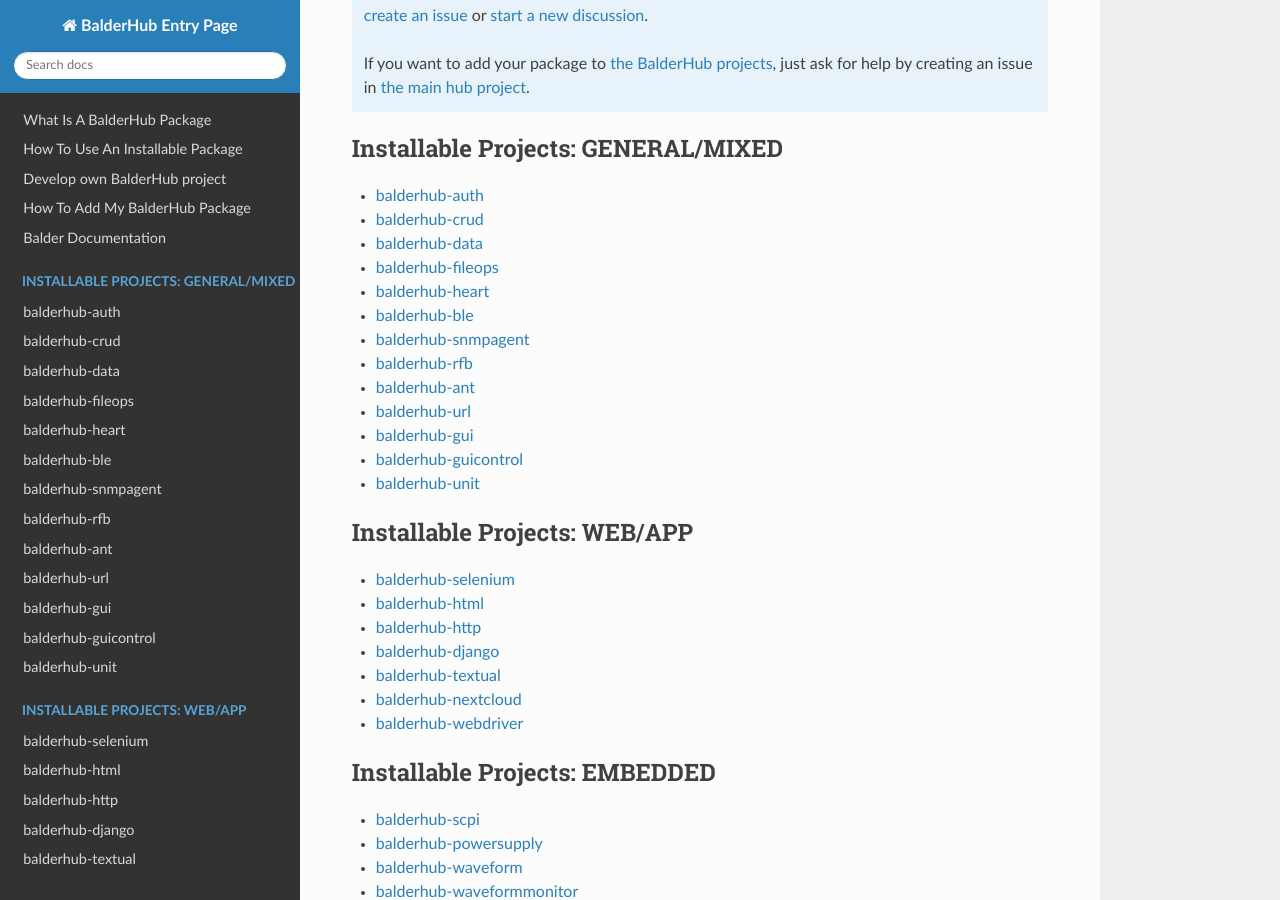
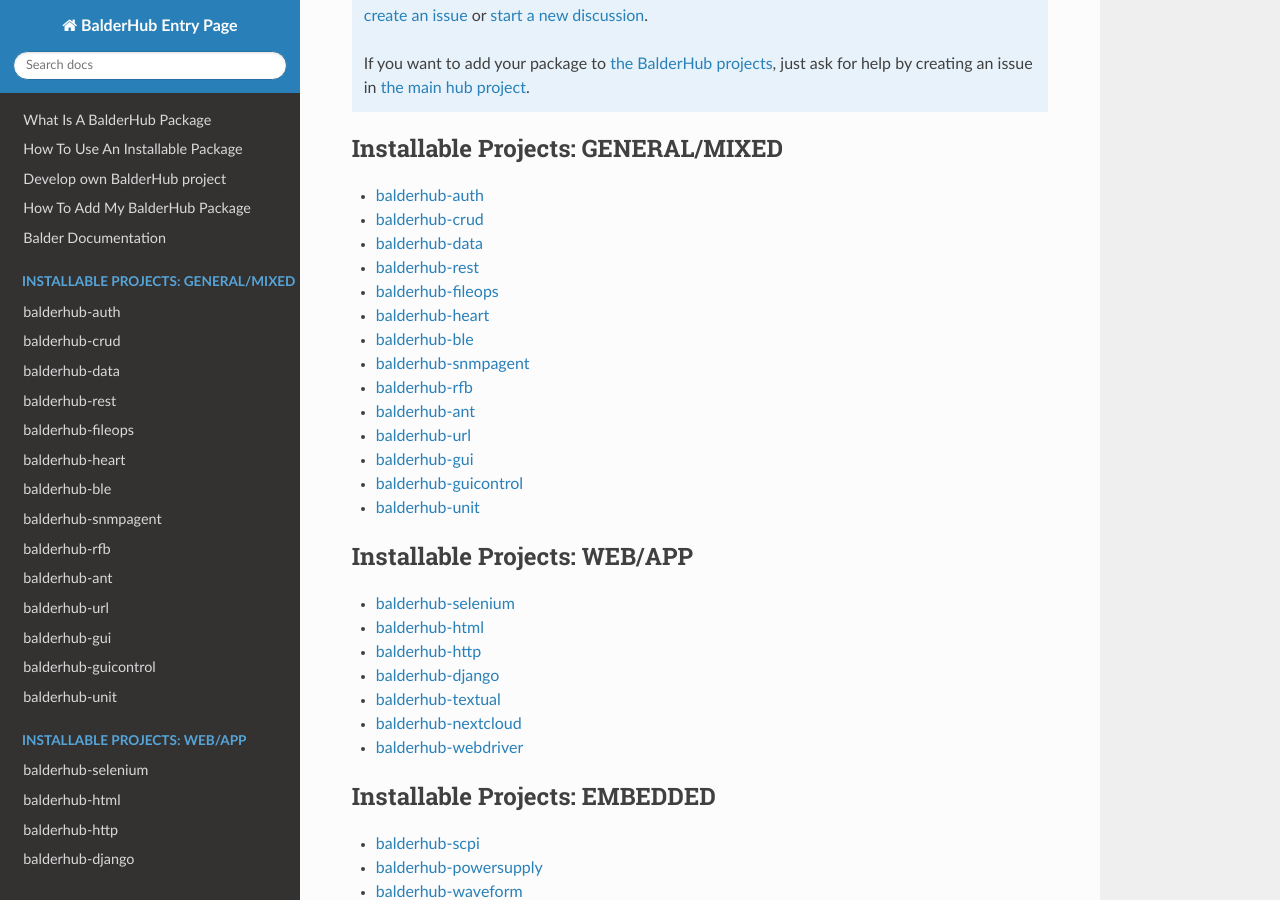
Before and after one commit to balder-dev/hub.balder.dev, a Sphinx documentation site: the page built from doc/source/index.rst, in a window 1280 px wide and 900 px high, scrolled down 509 px. Built offline with Sphinx 7.4.7 and the Read the Docs theme 3.1.0, drawn with Linux system fonts in a browser that asks for light colours.

Commit message:
feat(index): add balderhub-rest to index

```diff
--- a/doc/source/index.rst
+++ b/doc/source/index.rst
@@ -41,6 +41,7 @@ This page gives an overview over all BalderHub packages that are contained in th
     balderhub-auth <https://hub.balder.dev/projects/auth>
     balderhub-crud <https://hub.balder.dev/projects/crud>
     balderhub-data <https://hub.balder.dev/projects/data>
+    balderhub-rest <https://hub.balder.dev/projects/rest>
     balderhub-fileops <https://hub.balder.dev/projects/fileops>
     balderhub-heart <https://hub.balder.dev/projects/heart>
     balderhub-ble <https://hub.balder.dev/projects/ble>
```
